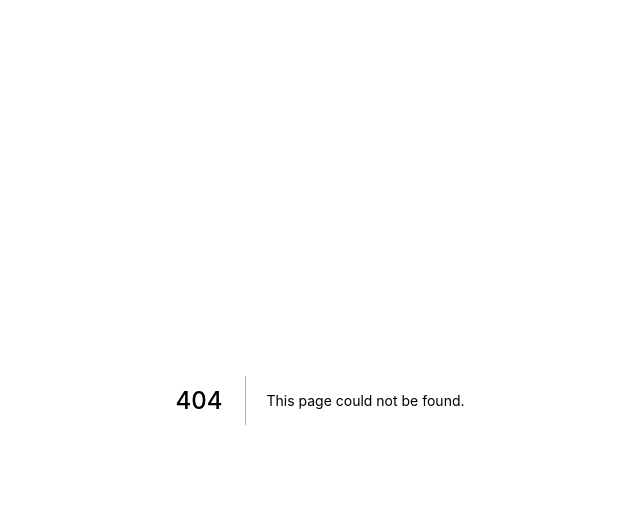
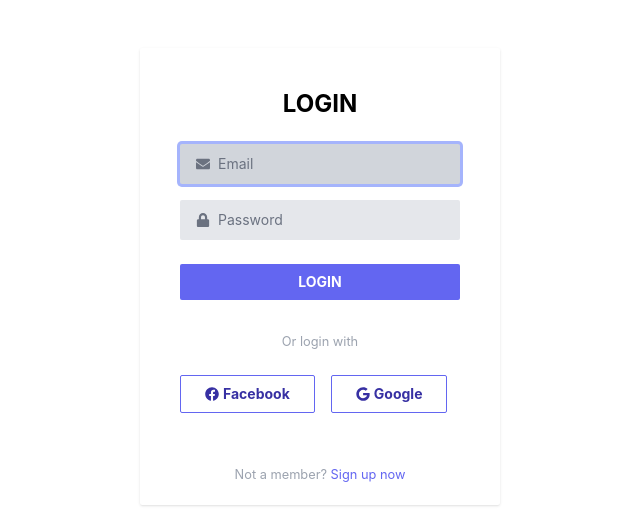
Before and after one commit to yudi7ll/equizz, a Next.js app: page /login in a window 1280 px wide. Before the commit this address had no page. Shown: the top 520 px of the page, without its empty margins (320-960 px from the left). Built offline with nearby package versions, Linux system fonts and the light colour scheme.

Commit message:
add login page

```diff
--- /dev/null
+++ b/src/components/Button/BaseButton.tsx
@@ -0,0 +1,15 @@
+import { PropsWithChildren } from 'react'
+
+const BaseButton = (props: PropsWithChildren<any>) => (
+  <button
+    {...props}
+    className={[
+      props.className,
+      'rounded-sm px-6 py-2 text-sm font-bold transition-all',
+    ].join(' ')}
+  >
+    {props.children}
+  </button>
+)
+
+export default BaseButton
--- /dev/null
+++ b/src/components/Button/index.tsx
@@ -0,0 +1,14 @@
+import { ButtonHTMLAttributes } from 'react'
+import BaseButton from './BaseButton'
+
+const Button = (props: ButtonHTMLAttributes<HTMLButtonElement>) => (
+  <BaseButton
+    {...props}
+    className={[
+      props.className,
+      'bg-indigo-500 text-white w-full hover:bg-indigo-600 focus:ring focus:ring-indigo-300',
+    ].join(' ')}
+  />
+)
+
+export default Button
--- /dev/null
+++ b/src/components/Input/index.tsx
@@ -0,0 +1,43 @@
+import clsx from 'clsx'
+import { InputHTMLAttributes, useRef } from 'react'
+import { IconType } from 'react-icons'
+
+interface InputProps extends InputHTMLAttributes<HTMLInputElement> {
+  Icon: IconType
+  Label: string
+}
+
+const generateId = () => Math.random().toString(16).slice(-4)
+
+const Input = (props: InputProps) => {
+  const id = generateId()
+  const inputRef = useRef<HTMLInputElement>(null)
+  const { Icon, Label } = props
+
+  return (
+    <label htmlFor={id} className="relative">
+      <input
+        {...props}
+        id={id}
+        className={clsx(
+          'w-full py-2 px-4 bg-gray-200 text-gray-800 rounded-sm outline-none hover:bg-gray-300 focus:bg-gray-300 focus:ring focus:ring-indigo-300 transition-all',
+          props.className
+        )}
+        ref={inputRef}
+      />
+      <div className="absolute left-0 top-1/2 transform -translate-y-1/2 pointer-events-none">
+        <div
+          className={clsx(
+            'ml-4 flex items-center text-gray-500',
+            inputRef?.current?.value ? 'hidden' : ''
+          )}
+        >
+          <Icon size={14} />
+          <span className="ml-2 text-sm">{Label}</span>
+        </div>
+      </div>
+    </label>
+  )
+}
+
+export default Input
--- /dev/null
+++ b/src/components/Spinner/index.tsx
@@ -0,0 +1,12 @@
+import clsx from 'clsx'
+import { IconBaseProps } from 'react-icons'
+import { FaSpinner } from 'react-icons/fa'
+
+const Spinner = (props: IconBaseProps) => (
+  <FaSpinner
+    {...props}
+    className={clsx('inline-block animate-spin', props.className)}
+  />
+)
+
+export default Spinner
--- /dev/null
+++ b/src/pages/login.tsx
@@ -0,0 +1,98 @@
+import React, { FormEvent, useState } from 'react'
+import Input from '../components/Input'
+import Button from '../components/Button'
+import BaseButton from '../components/Button/BaseButton'
+import Link from 'next/link'
+import { FaEnvelope, FaFacebook, FaGoogle, FaLock } from 'react-icons/fa'
+import Spinner from '../components/Spinner'
+
+const Login = () => {
+  const [isLoading, setIsLoading] = useState(false)
+  const [email, setEmail] = useState('')
+  const [password, setPassword] = useState('')
+
+  const submitHandler = (e: FormEvent<HTMLFormElement>) => {
+    e.preventDefault()
+
+    setIsLoading(true)
+
+    // TODO:
+    // Fake Loading
+    setTimeout(() => {
+      setIsLoading(false)
+    }, 1000)
+  }
+
+  return (
+    <div className="flex items-center justify-center mt-12">
+      <div className="bg-white rounded-sm px-5 py-4 sm:px-10 sm:pt-10 sm:pb-5 shadow inline-block">
+        <h2 className="text-center font-bold text-2xl">LOGIN</h2>
+        <form
+          className="mt-6"
+          action="#"
+          method="post"
+          onSubmit={submitHandler}
+        >
+          <div>
+            <Input
+              type="email"
+              defaultValue={email}
+              onChange={(e) => setEmail(e.currentTarget.value)}
+              autoFocus
+              Icon={FaEnvelope}
+              Label="Email"
+            />
+          </div>
+          <div className="mt-4">
+            <Input
+              type="password"
+              defaultValue={password}
+              onChange={(e) => setPassword(e.currentTarget.value)}
+              Icon={FaLock}
+              Label="Password"
+            />
+          </div>
+          <Button type="submit" className="mt-6">
+            {isLoading ? <Spinner /> : 'LOGIN'}
+          </Button>
+        </form>
+
+        {/* OAuth Login */}
+        <div className="mt-8">
+          <small className="block text-center text-gray-400">
+            Or login with
+          </small>
+          <div className="flex items-center gap-x-1 sm:gap-x-4 flex-wrap mt-3">
+            {[
+              { Icon: FaFacebook, text: 'Facebook' },
+              { Icon: FaGoogle, text: 'Google' },
+            ].map(({ Icon, text }) => (
+              <BaseButton
+                key={text}
+                className="mt-3 w-full sm:w-auto text-indigo-800 border border-indigo-500 bg-transparent hover:bg-indigo-500 hover:text-white focus:ring focus:ring-indigo-300"
+              >
+                <div className="flex items-center gap-x-1">
+                  <Icon />
+                  <span>{text}</span>
+                </div>
+              </BaseButton>
+            ))}
+          </div>
+        </div>
+
+        <div className="mt-12 text-center">
+          <small className="text-gray-400">
+            Not a member?&nbsp;
+            <Link href="/register">
+              <a className="text-indigo-500 hover:text-indigo-700 hover:underline transition-all whitespace-nowrap">
+                Sign up now
+              </a>
+            </Link>
+          </small>
+        </div>
+      </div>
+    </div>
+  )
+}
+
+export default Login
--- /dev/null
+++ b/src/pages/register.tsx
@@ -0,0 +1,9 @@
+const Register = () => {
+  return (
+    <>
+      <h1>Register page</h1>
+    </>
+  )
+}
+
+export default Register
--- a/tailwind.config.js
+++ b/tailwind.config.js
@@ -1,9 +1,6 @@
 /** @type {import('tailwindcss').Config} */
 module.exports = {
-  content: [
-    './pages/**/*.{js,ts,jsx,tsx}',
-    './components/**/*.{js,ts,jsx,tsx}',
-  ],
+  content: ['./src/**/*.{js,ts,jsx,tsx}'],
   theme: {
     extend: {},
   },
```
Also changed, not shown: .eslintrc.json, .nvim/eslint.json (added), 1 other file (tests, documents, lock files or other folders).
